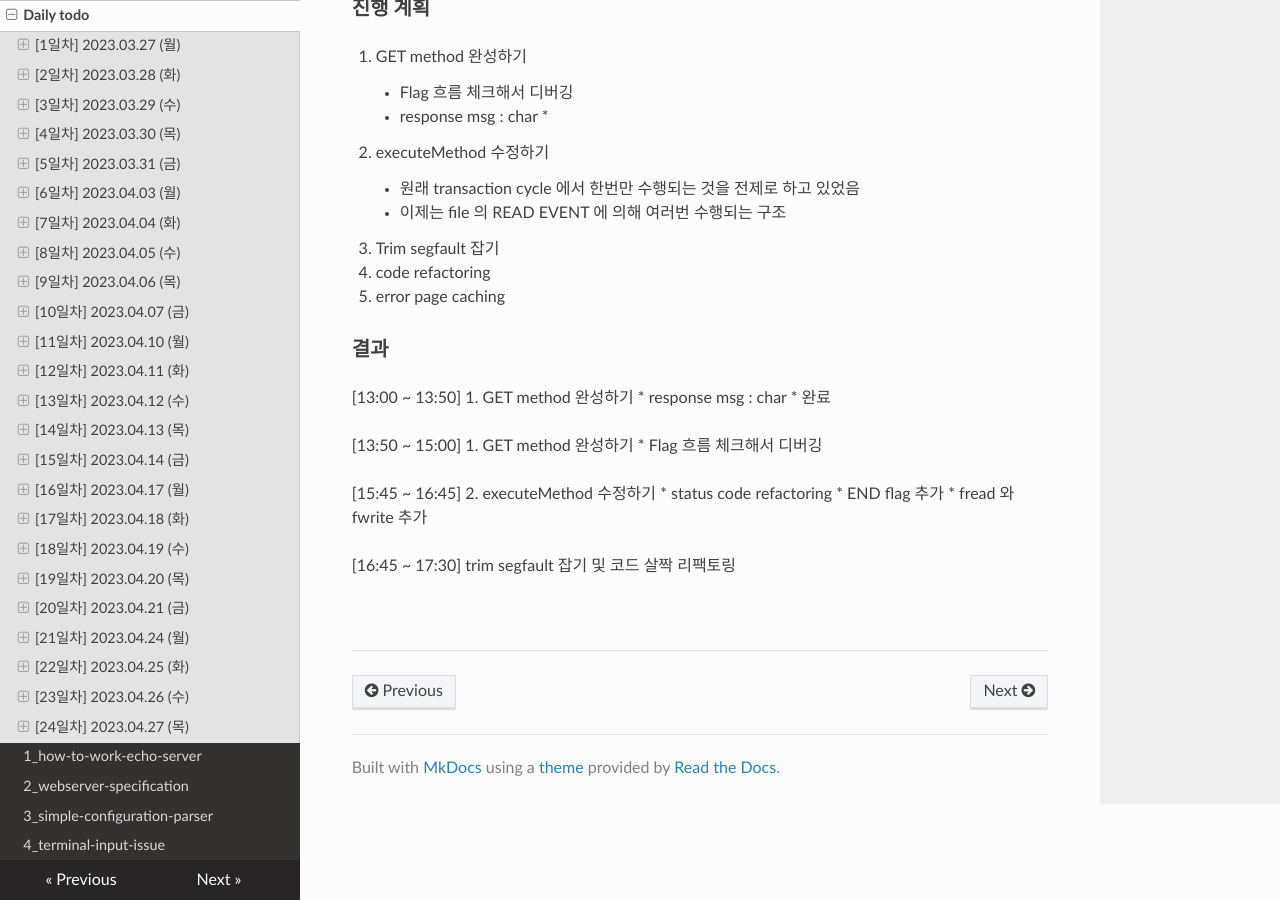
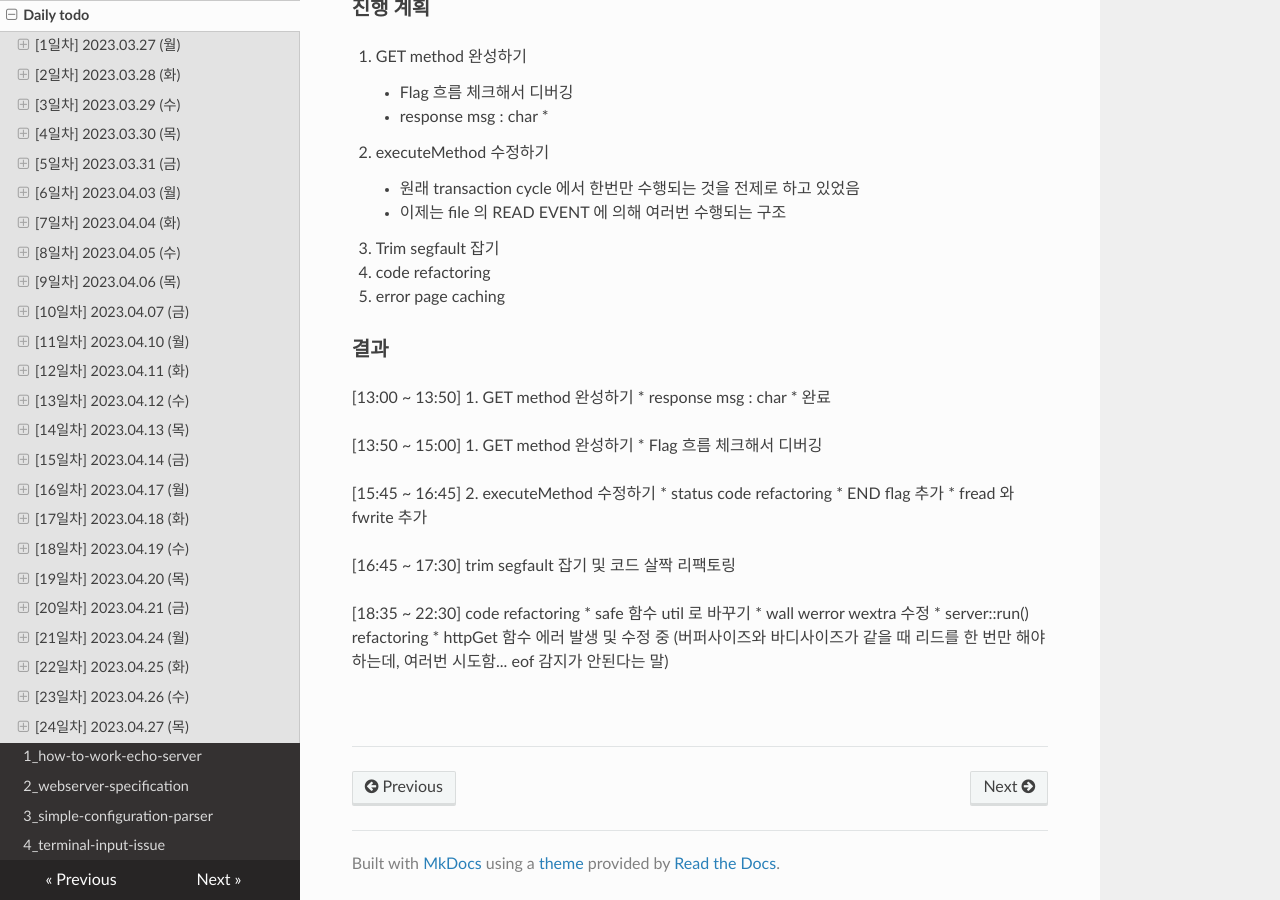
Before and after one commit to JaeHwan-s-WebServeClass/webserver-nginx, an MkDocs documentation site: the page built from docs/docs/til/0_daily-todo.md, in a window 1280 px wide and 900 px high, scrolled down 11380 px. Built offline with MkDocs 1.6.1, drawn with Linux system fonts in a browser that asks for light colours; nearby versions of some CDN libraries.

Commit message:
doc: doc

```diff
--- a/docs/docs/til/0_daily-todo.md
+++ b/docs/docs/til/0_daily-todo.md
@@ -497,6 +497,12 @@ recv, send 함수 앞/뒤로 SIGPIPE를 ignore 처리 && transaction 하나의 c
 
 [16:45 ~ 17:30] trim segfault 잡기 및 코드 살짝 리팩토링
 
+[18:35 ~ 22:30] code refactoring
+ * safe 함수 util 로 바꾸기
+ * wall werror wextra 수정
+ * server::run() refactoring
+ * httpGet 함수 에러 발생 및 수정 중 (버퍼사이즈와 바디사이즈가 같을 때 리드를 한 번만 해야하는데, 여러번 시도함... eof 감지가 안된다는 말)
+
 
 <br>
 
```
